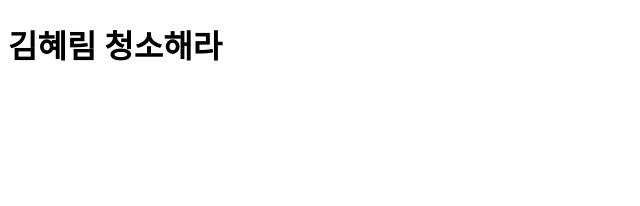
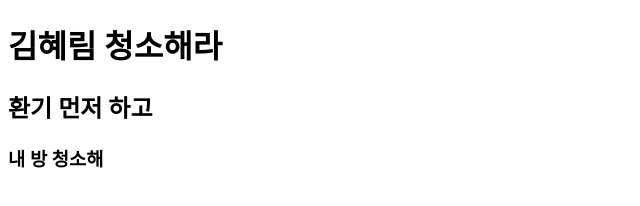
Before and after one commit to greenwhale00/responsive_web, a plain HTML site: page index.html in a window 1280 px wide. Shown: the whole page, without its empty margins (0-640 px from the left). Drawn offline with Linux system fonts and the light colour scheme.

Commit message:
이제는 해야할 때

```diff
--- a/index.html
+++ b/index.html
@@ -10,6 +10,8 @@
 
 <body>
     <h1>김혜림 청소해라</h1>
+    <h2>환기 먼저 하고</h2>
+    <h3>내 방 청소해</h3>
 </body>
 
 </html>
```
